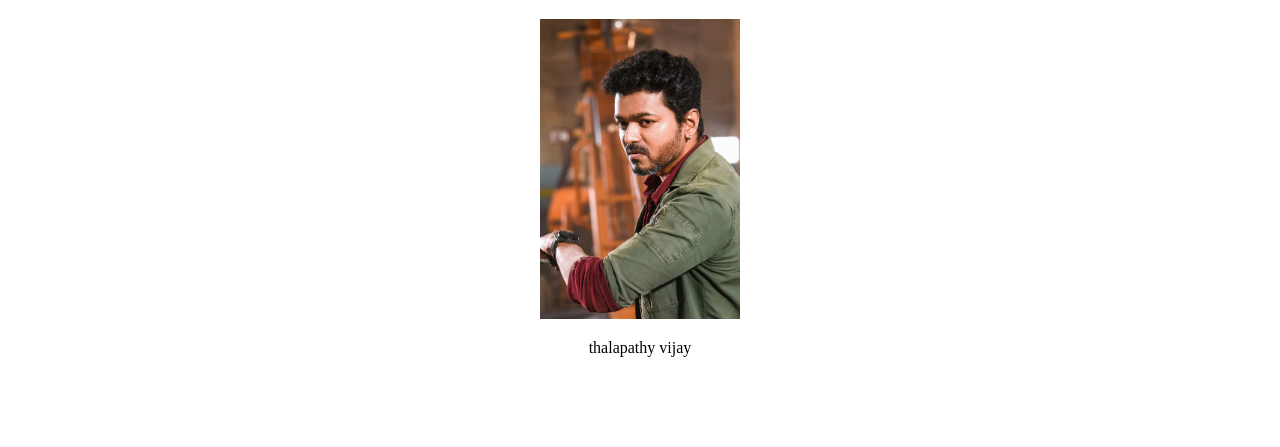
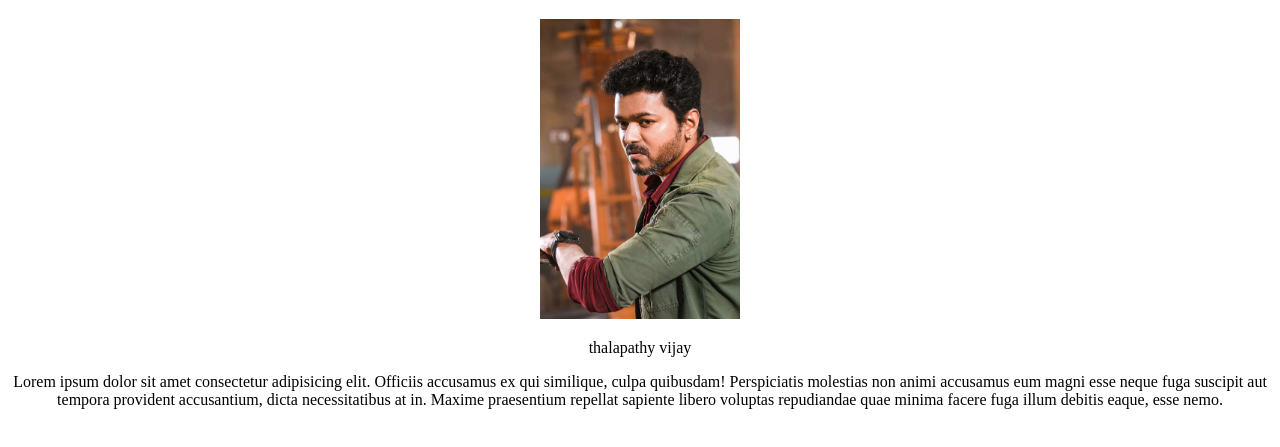
Before and after one commit to kirankumarvictory/kiran2, a plain HTML site: page index.html in a window 1280 px wide. Shown: the part 61-508 px from the top of the page. Drawn offline with Linux system fonts and the light colour scheme.

Commit message:
added paragraph

```diff
--- a/index.html
+++ b/index.html
@@ -10,6 +10,7 @@
     <h1>vijay</h1>
     <img width="200pxl" src="Vijay.jpg" alt="vijay">
     <p>thalapathy vijay</p>
+    <p>Lorem ipsum dolor sit amet consectetur adipisicing elit. Officiis accusamus ex qui similique, culpa quibusdam! Perspiciatis molestias non animi accusamus eum magni esse neque fuga suscipit aut tempora provident accusantium, dicta necessitatibus at in. Maxime praesentium repellat sapiente libero voluptas repudiandae quae minima facere fuga illum debitis eaque, esse nemo.</p>
 </center>
 </body>
 </html>
```
